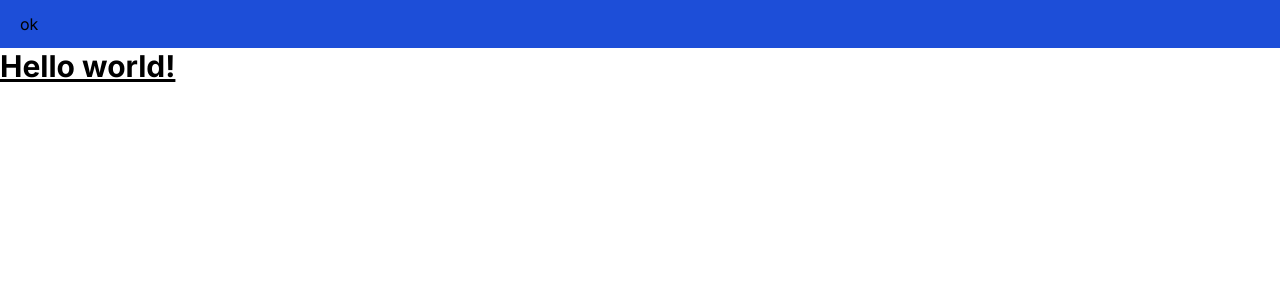
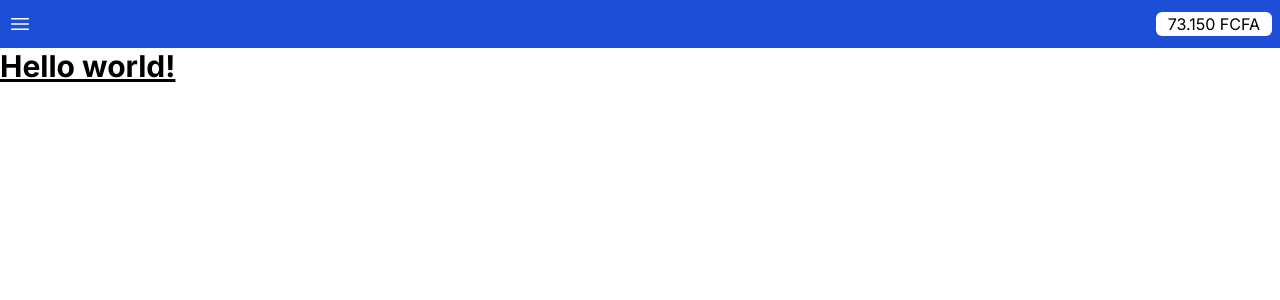
Before and after one commit to Bitsmith01/test, a Next.js app: page / in a window 1280 px wide. Shown: the top 300 px of the page. Built offline with nearby package versions, Linux system fonts and the light colour scheme.

Commit message:
Setting Navbar components

```diff
--- a/components/Navbar.tsx
+++ b/components/Navbar.tsx
@@ -1,13 +1,27 @@
-import React from 'react'
+import React from "react";
 
-type Props = {}
+type Props = {};
 
 const Navbar = (props: Props) => {
   return (
-    <nav className='h-12 flex justify-between items-center p-5 bg-blue-700'>
-      ok
+    <nav className="h-12 flex justify-between items-center p-2 bg-blue-700">
+      <svg
+        xmlns="http://www.w3.org/2000/svg"
+        fill="none"
+        viewBox="0 0 24 24"
+        stroke-width="1.5"
+        stroke="white"
+        className="w-6 h-6"
+      >
+        <path
+          stroke-linecap="round"
+          stroke-linejoin="round"
+          d="M3.75 6.75h16.5M3.75 12h16.5m-16.5 5.25h16.5"
+        />
+      </svg>
+      <span className="w-fit h-6 bg-white p-3 flex items-center rounded-md">73.150 FCFA</span>
     </nav>
-  )
-}
+  );
+};
 
-export default Navbar
+export default Navbar;
```
